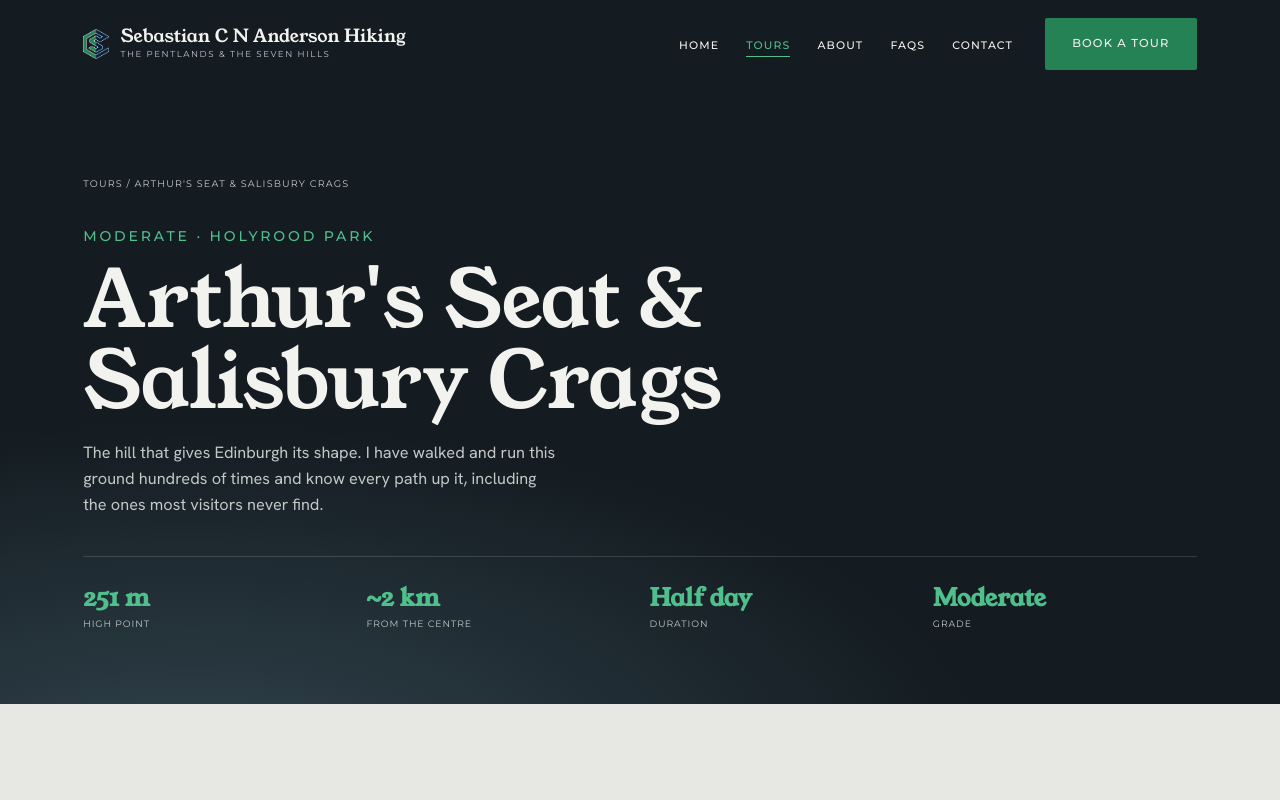
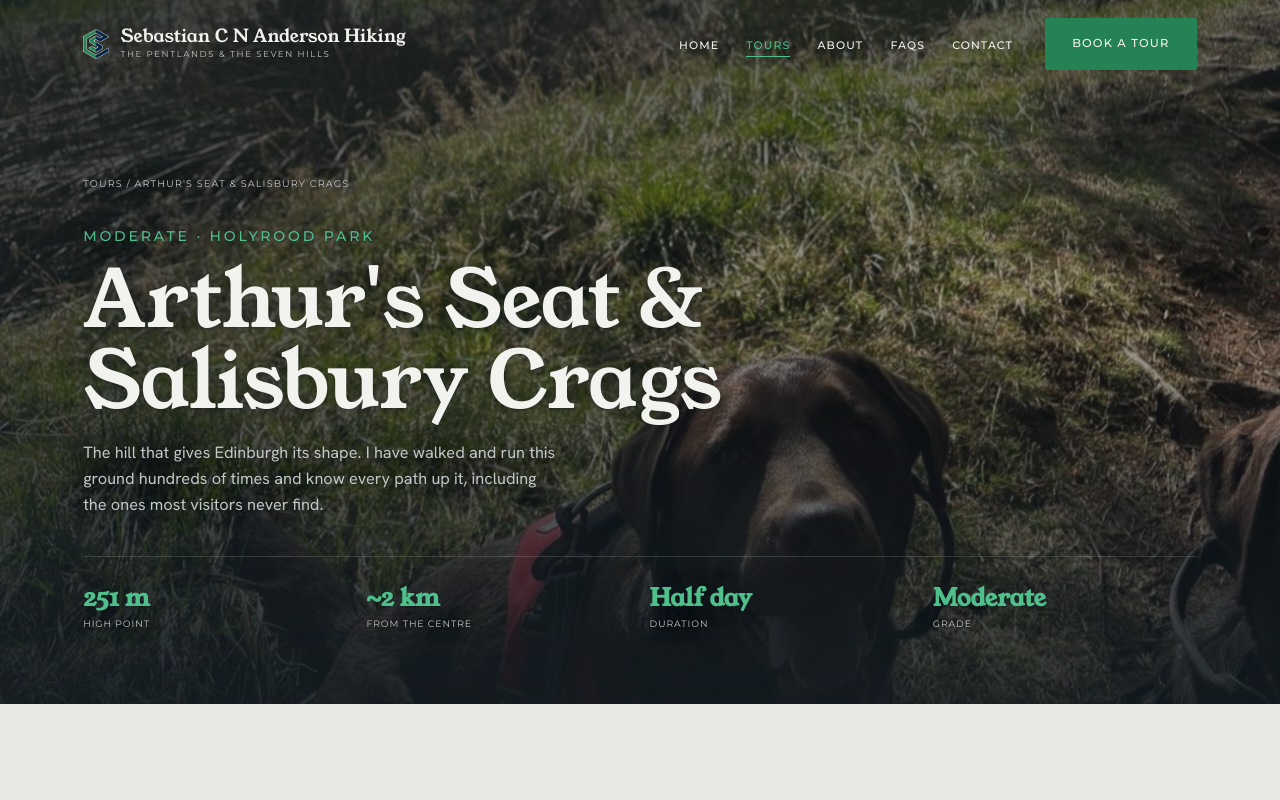
Before and after one commit to IsabellaK0493/SebWebsite, a plain HTML site: page clickfunnels-pages/arthurs-seat.html in a window 1280 px wide. Shown: the top 800 px of the page. Drawn offline with Linux system fonts and the light colour scheme.

Commit message:
Put photos behind the Hermitage and Arthur's Seat page heads
Both tour pages now open with a photo band like the Pentlands page: Seb and
the dogs on the Hermitage woodland path, and the two dogs for Arthur's Seat.
Photos are cropped to landscape, compressed, and stripped of location data;
the originals stay out of the repo.

Co-Authored-By: Claude Opus 5.5 <noreply@anthropic.com>

```diff
--- a/clickfunnels-pages/arthurs-seat.html
+++ b/clickfunnels-pages/arthurs-seat.html
@@ -74,7 +74,10 @@
 
 <main id="main">
 
-  <section class="page-head on-dark">
+  <section class="page-head page-head--photo on-dark">
+    <div class="page-head-media" aria-hidden="true">
+      <img src="https://isabellak0493.github.io/SebWebsite/edinburgh-hiking/assets/img/arthurs-seat-head.jpg" alt="" width="1700" height="1274" fetchpriority="high" decoding="async" style="object-position:50% 100%;">
+    </div>
     <div class="wrap">
       <p class="crumb"><a href="/tours">Tours</a> / Arthur's Seat &amp; Salisbury Crags</p>
       <span class="eyebrow">Moderate · Holyrood Park</span>
```
Also changed, not shown: clickfunnels-pages/hermitage-blackford-hill.html (+4 -1 lines), edinburgh-hiking/tour-arthurs-seat.html (+4 -1 lines), edinburgh-hiking/tour-hermitage.html (+4 -1 lines), clickfunnels-paste/arthurs-seat.txt, clickfunnels-paste/hermitage-blackford-hill.txt, edinburgh-hiking/assets/img/arthurs-seat-head.jpg (added), edinburgh-hiking/assets/img/hermitage-head.jpg (added), 1 other file.
